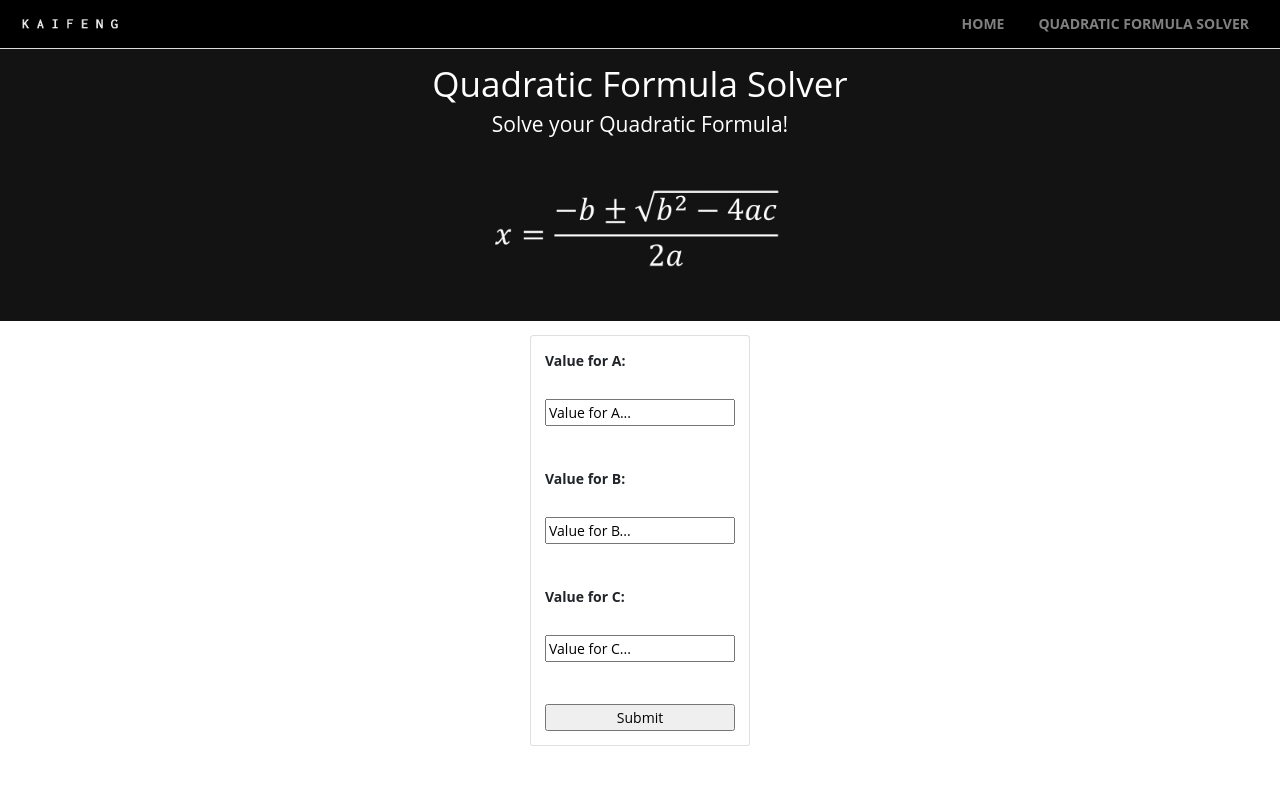
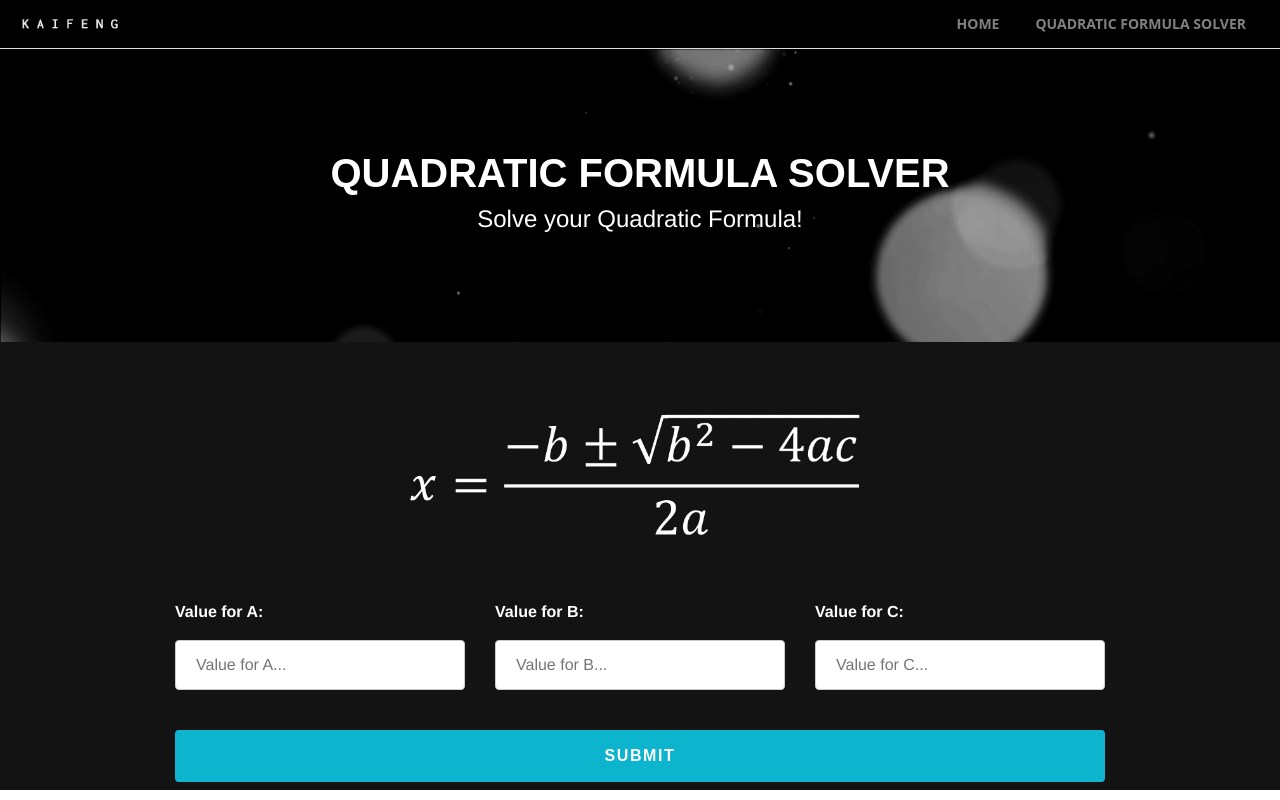
Before and after one commit to ChohKaifeng/ChohKaifeng.github.io, a plain HTML site: page QuadraticFormulaSolver.html in a window 1280 px wide. Drawn offline with nearby package versions, Linux system fonts and the light colour scheme.

Commit message:
Editted CSS and HTML for Quadratic Formula Solver

```diff
--- a/QuadraticFormulaSolver.html
+++ b/QuadraticFormulaSolver.html
@@ -20,30 +20,37 @@
     <header id="header"></header>
 
     <div class="jumbotron-fluid justify-content-center">
-      <div class="content py-3">
-        <h1 class="text-center">Quadratic Formula Solver</h1>
+      <div class="content">
+        <h1 class="text-center">QUADRATIC FORMULA SOLVER</h1>
         <h4 class="text-center">Solve your Quadratic Formula!</h4>
-        <img
-          class="p2-3"
-          src="img/QuadraticFormulaSolver/QuadFormula.jpg"
-          alt="Quadratic Formula Equation"
-          style="max-width: 40%; display: block; margin-left: auto; margin-right: auto;"
-        />
       </div>
     </div>
 
     <div class="container-fluid">
-      <div class="row justify-content-center mt-3">
-        <div class="card p-3">
+      <img
+        src="img/QuadraticFormulaSolver/QuadFormula.jpg"
+        alt="Quadratic Formula Equation"
+        style="max-width: 65%; display: block; margin: auto;"
+      />
+      <div class="row justify-content-center">
+        <div class="col-3">
           <label for="valueA">Value for A:</label><br />
-          <input type="text" id="valueA" name="valueA" value="Value for A..." /><br /><br />
+          <input type="text" id="valueA" name="valueA" placeholder="Value for A..." /><br /><br />
+        </div>
+        <div class="col-3">
           <label for="valueB">Value for B:</label><br />
-          <input type="text" id="valueB" name="valueB" value="Value for B..." /><br /><br />
+          <input type="text" id="valueB" name="valueB" placeholder="Value for B..." /><br /><br />
+        </div>
+        <div class="col-3">
           <label for="valueC">Value for C:</label><br />
-          <input type="text" id="valueC" name="valueC" value="Value for C..." /><br /><br />
+          <input type="text" id="valueC" name="valueC" placeholder="Value for C..." /><br /><br />
+        </div>
+      </div>
+      <div class="row justify-content-center">
+        <div class="col-9">
           <input type="submit" value="Submit" />
         </div>
-
+      </div>
     </div>
   </body>
 </html>
--- a/css/QuadraticFormulaSolver.css
+++ b/css/QuadraticFormulaSolver.css
@@ -1,11 +1,69 @@
-html,
+/* html,
 body {
   font-family: 'Open Sans', Arial, sans-serif;
   font-weight: bold;
   font-size: 14px;
+} */
+
+h1{
+  font-family: 'Poppins', Arial, serif;
+  font-weight: bold;
+}
+
+body{
+  font-family: 'Helvetica', Arial, sans-serif;
+  font-weight: bold;
 }
 
 .jumbotron-fluid {
-  background-color: #131313;
+  background-image: url(../img/QuadraticFormulaSolver/background.png);
   color: white;
 }
+
+.jumbotron-fluid .content{
+padding-top:100px;
+padding-bottom:100px;
+}
+
+.card,.container-fluid{
+  background-color: #131313;
+}
+
+label{
+  color:white
+}
+
+input{
+  width:100%
+}
+
+input[type=text] {
+  padding: 12px 20px;
+  margin: 8px 0;
+  display: inline-block;
+  border: 1px solid #ccc;
+  border-radius: 4px;
+  box-sizing: border-box;
+}
+
+input[type=submit] {
+  font-family: 'Poppins', Arial, serif;
+  font-weight: bold;
+  letter-spacing: 0.1em;
+  text-transform: uppercase;
+  width: 100%;
+  background-color: #0cb4ce;
+  color: white;
+  padding: 14px 20px;
+  margin: 8px 0;
+  border: none;
+  border-radius: 4px;
+  cursor: pointer;
+  transition: 0.3s;
+}
+
+input[type=submit]:hover {
+  background-color: transparent;
+  color: #0cb4ce;
+  border: 1px solid #0cb4ce;
+}
```
Also changed, not shown: img/QuadraticFormulaSolver/background.png (added).
